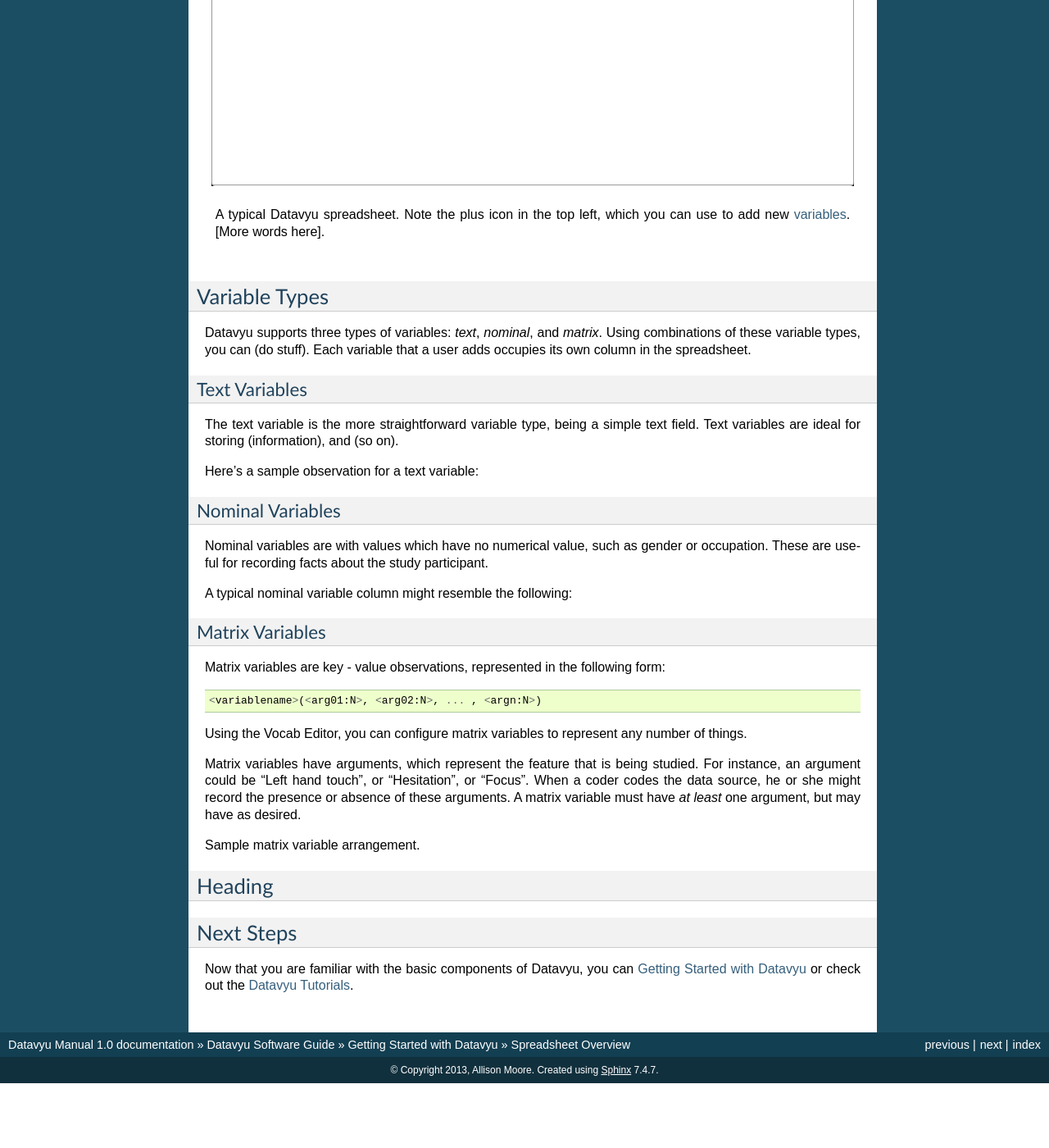
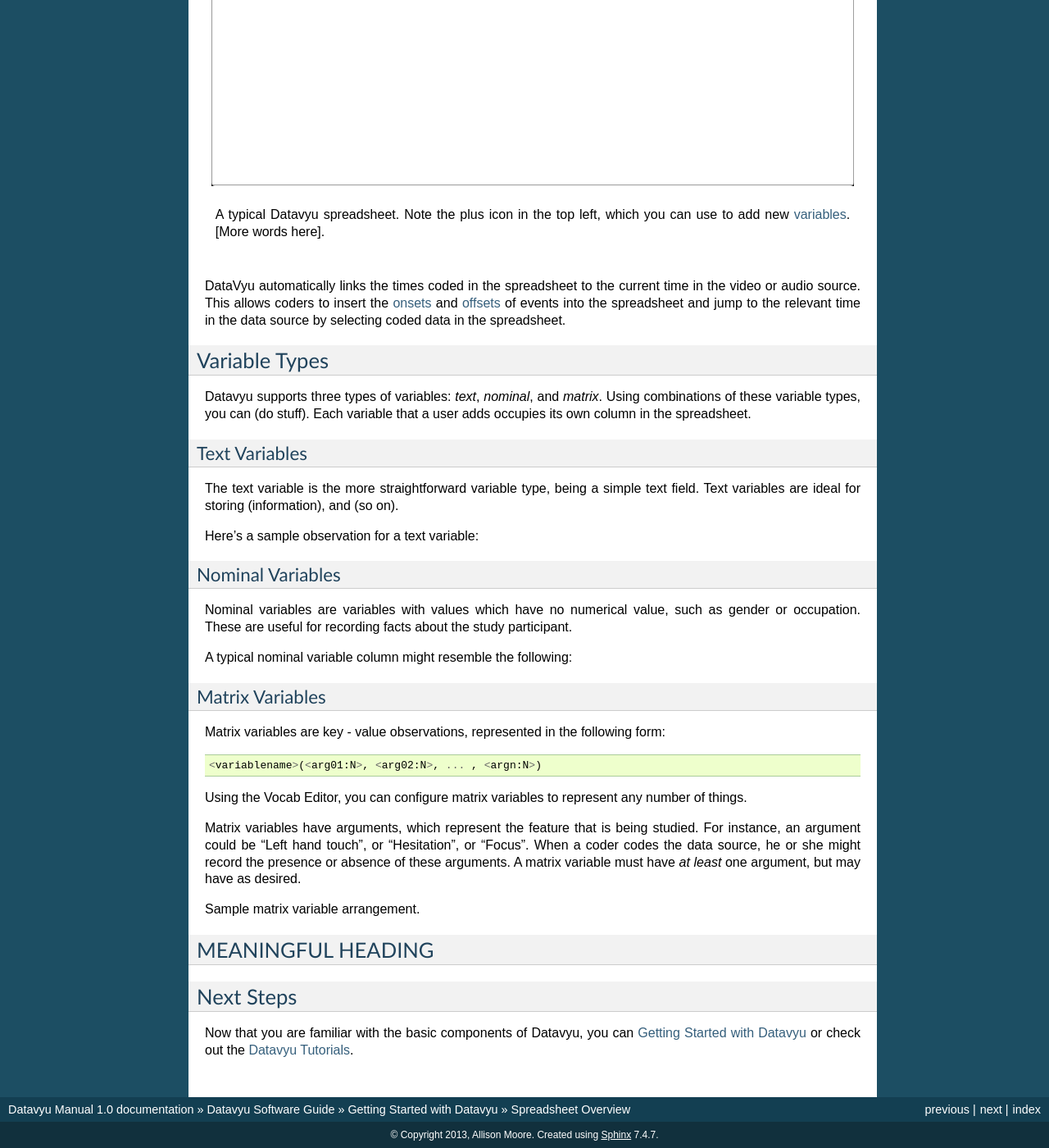
Before and after one commit to databrary/datavyu-docs, a Sphinx documentation site: the page built from source/guide/spreadsheet.txt, in a window 1280 px wide and 1400 px high, scrolled down 462 px. Shown: the whole window at 82% size. Built offline with Sphinx 7.4.7, drawn with Linux system fonts in a browser that asks for light colours; before the commit the page ends 1783 px from its top, so only the background shows below that; some of the changed text lies outside the part shown.

Commit message:
guide: reorganizing getting-started, adding intros

```diff
--- a/source/api/api.txt
+++ b/source/api/api.txt
@@ -33,7 +33,7 @@
 
 The left side of this equation is the name of the Ruby variable,
 the "trial" in the parentheses is the argument passed to
-:function:`gerVariable` (the name of the Datavyu variable).
+:function:`getVariable` (the name of the Datavyu variable).
 
 .. image:: /img/variable-assignment-mapping.png
 
--- a/source/guide/controller.txt
+++ b/source/guide/controller.txt
@@ -90,8 +90,6 @@
 
 .. seealso::
 
-   :doc:`/guide/spreadsheet`
+   - :doc:`/guide/spreadsheet`
 
-   :doc:`/guide/data-viewer`
-
-   :doc:`/guide/tutorials`
+   - :doc:`/guide/tutorials`
--- a/source/guide/spreadsheet.txt
+++ b/source/guide/spreadsheet.txt
@@ -23,6 +23,12 @@
    top left, which you can use to add new :term:`variables <variable>`.
    [More words here].
 
+DataVyu automatically links the times coded in the spreadsheet to the
+current time in the video or audio source. This allows coders to insert
+the :term:`onsets <onset>` and :term:`offsets <offset>` of events into
+the spreadsheet and jump to the relevant time in the data source by
+selecting coded data in the spreadsheet.
+
 Variable Types
 --------------
 
@@ -46,9 +52,9 @@
 
 .. next sentence stolen from wikipedia
 
-Nominal variables are with values which have no numerical value, such as
-gender or occupation. These are useful for recording facts about the
-study participant.
+Nominal variables are variables with values which have no numerical
+value, such as gender or occupation. These are useful for recording
+facts about the study participant.
 
 A typical nominal variable column might resemble the following:
 
@@ -76,8 +82,8 @@
 
 Sample matrix variable arrangement.
 
-Heading
--------
+MEANINGFUL HEADING
+------------------
 
 .. TODO: describe what the page looks like when coded.
 
```
Also changed, not shown: source/guide/getting-started.txt (+92 -11 lines).
